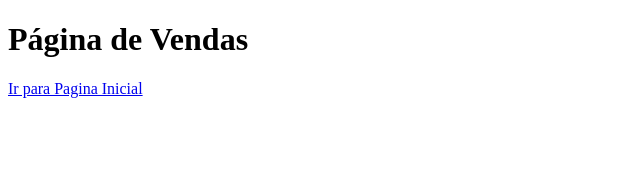
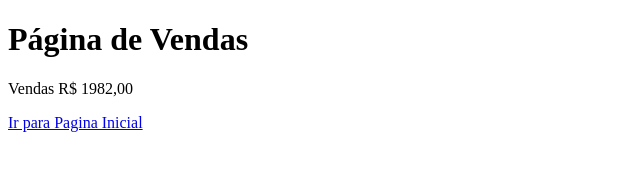
Before and after one commit to aristoteles-aguiar-aadev/aulaGithub, a plain HTML site: page vendas.html in a window 1280 px wide. Shown: the whole page, without its empty margins (0-640 px from the left). Drawn offline with Linux system fonts and the light colour scheme.

Commit message:
Acrescendo valor de vendas

```diff
--- a/vendas.html
+++ b/vendas.html
@@ -8,6 +8,7 @@
 </head>
 <body>
     <h1>Página de Vendas</h1>
+    <p>Vendas R$ 1982,00</p>
     <a href="index.html">Ir para Pagina Inicial</a>
 </body>
 </html>
```
Also changed, not shown: index.html (+1 -1 lines).
